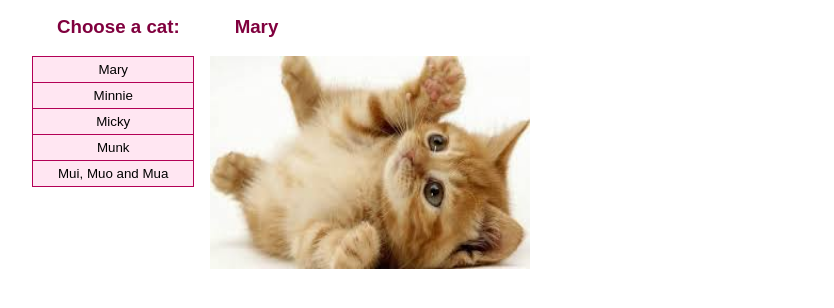
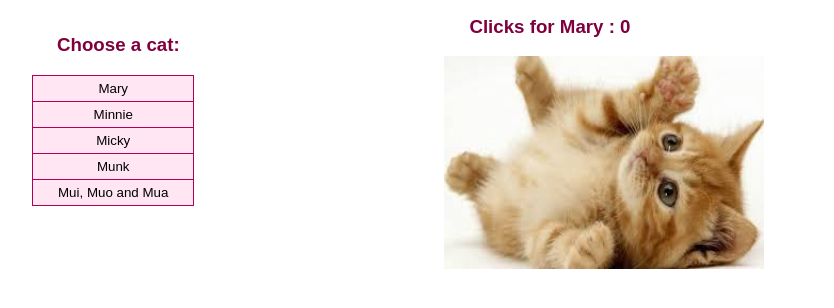
Before and after one commit to ElisaCovato/Cat-clicker, a plain HTML site: page index.html in a window 1280 px wide. Both pictures are taken after a click on the button "Mary". Shown: the part 98-406 px from the top of the page, without its empty margins (6-840 px from the left). Drawn offline with Linux system fonts and the light colour scheme; a web font is replaced by a local one.

Commit message:
Add click functionality

```diff
--- a/css/style.css
+++ b/css/style.css
@@ -16,7 +16,7 @@ body {
 }
 
 .cat-area {
-    float: left;
+    margin-left: 35%;
     margin-top: 0;
     padding-top: 0;
 }
--- a/js/app.js
+++ b/js/app.js
@@ -48,18 +48,25 @@ for (var i = 0; i < buttons.length; i++) {
 // This function add an event listener to the clicked button
 function buttonClicked(buttonSelected, index) {
 	buttonSelected.addEventListener('click', function(){
+		catArea.innerHTML = "";
 		var catSelected = cats['cat'+(index+1)];
-		displayNameCat(catSelected);
-		displayImageCat(catSelected);
+		catSelected['clickCount'] = 0;
+		var headerDisplayed = displayHeaderCat(catSelected);
+		var imageDisplayed = displayImageCat(catSelected);
+
+		increaseClicks(catSelected, headerDisplayed, imageDisplayed);
 	});
 }
 
-// This function display the name of the corresponding selected cat
-function displayNameCat(catSelected) {
+// This function display the name and the clicks for the corresponding selected cat
+function displayHeaderCat(catSelected) {
 	var catName = catSelected['name'];
-	var nameDisplayed = document.createElement("h3");
-	nameDisplayed.textContent = catName;
-	catArea.appendChild(nameDisplayed);
+	var clicks = catSelected['clickCount'];
+	var headerDisplayed = document.createElement("h3");
+	headerDisplayed.textContent = 'Clicks for ' + catName + ' : ' + clicks;
+	catArea.appendChild(headerDisplayed);
+
+	return headerDisplayed;
 };
 
 // This function display the image of the corresponding selected cat
@@ -71,4 +78,16 @@ function displayImageCat(catSelected) {
 	imageDisplayed.src = catImage;
 	imageDisplayed.alt = catImageDescription;
 	catArea.appendChild(imageDisplayed);
+
+	return imageDisplayed;
+};
+
+// This function increases the click counter when the image is clicked
+function increaseClicks(catSelected, headerDisplayed, imageDisplayed) {
+		var clicks = catSelected['clickCount'];
+		var catName = catSelected['name'];
+		imageDisplayed.addEventListener('click', function() {
+			clicks++;
+			headerDisplayed.textContent = 'Clicks for ' + catName + ' : ' + clicks;
+		});
 }
```
